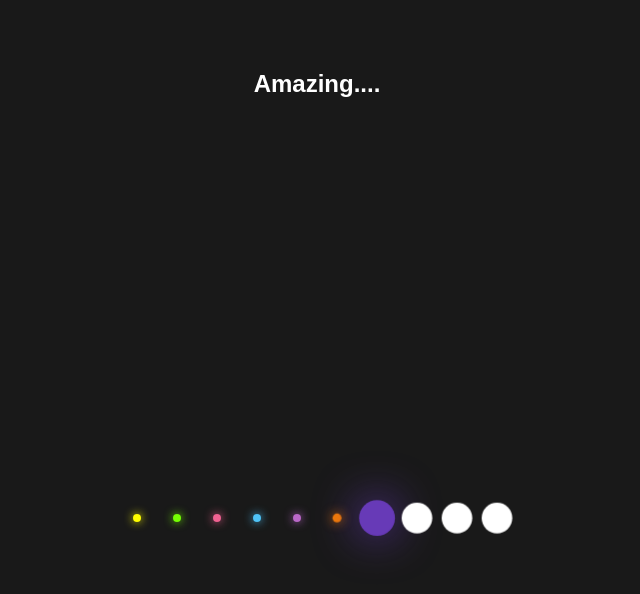
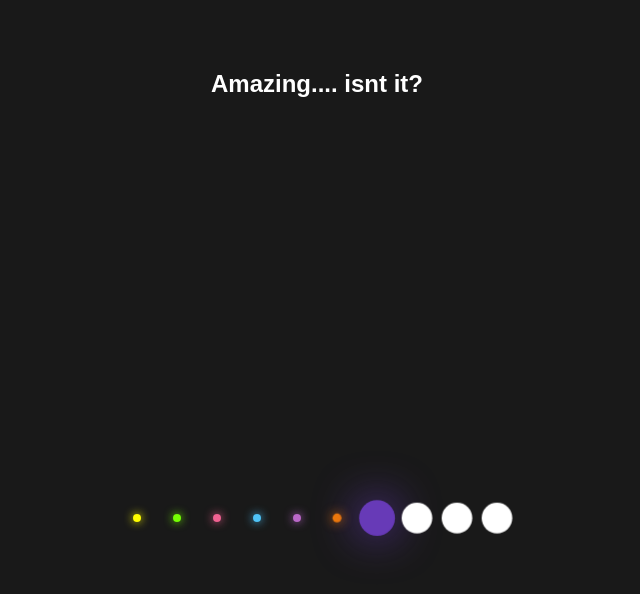
Before and after one commit to Jromeo10/my-first-repo, a plain HTML site: page my-first-repo/index.html in a window 1280 px wide. Shown: the whole page, without its empty margins (323-963 px from the left). Drawn offline with Linux system fonts and the light colour scheme.

Commit message:
updated header

```diff
--- a/my-first-repo/index.html
+++ b/my-first-repo/index.html
@@ -8,7 +8,7 @@
 </head>
 <body>
  <div>
-  <h2>Amazing....</h2>
+  <h2>Amazing.... isnt it?</h2>
   <ul>
     <li></li>
     <li></li>
```
